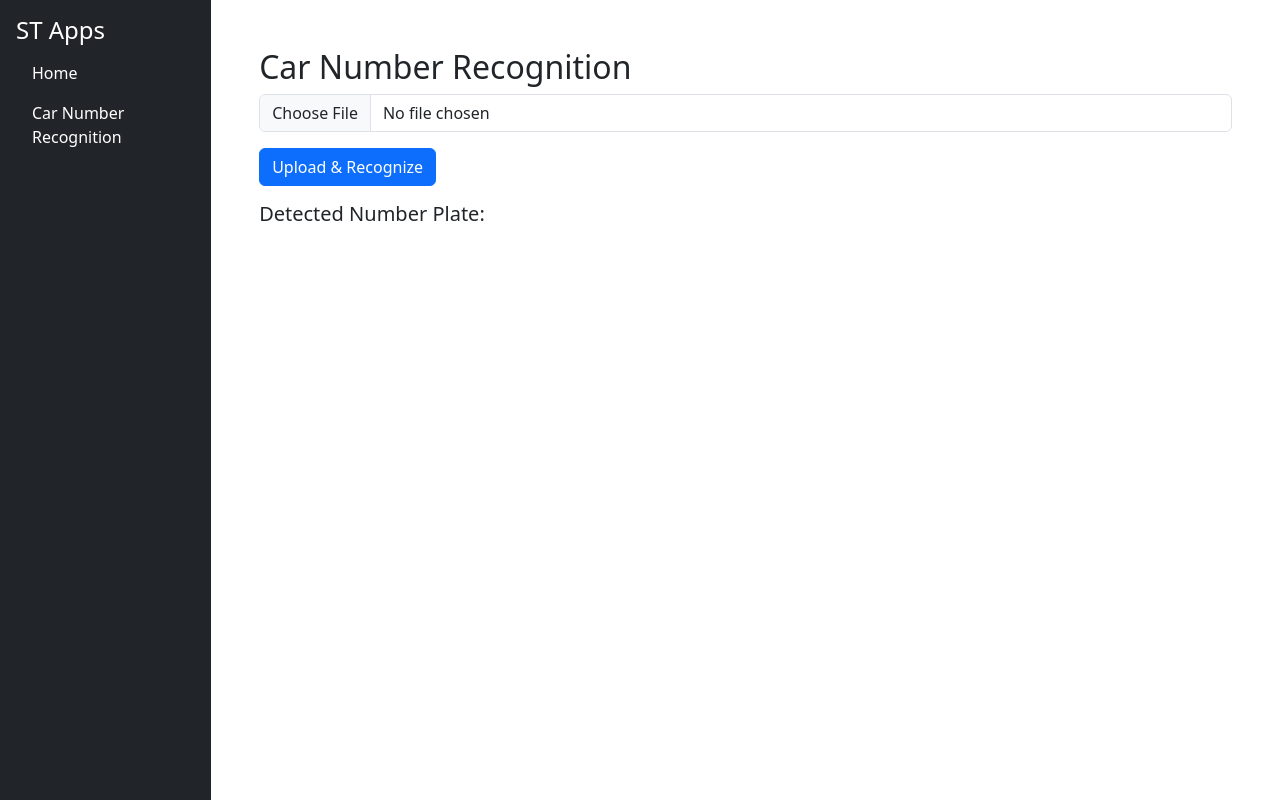
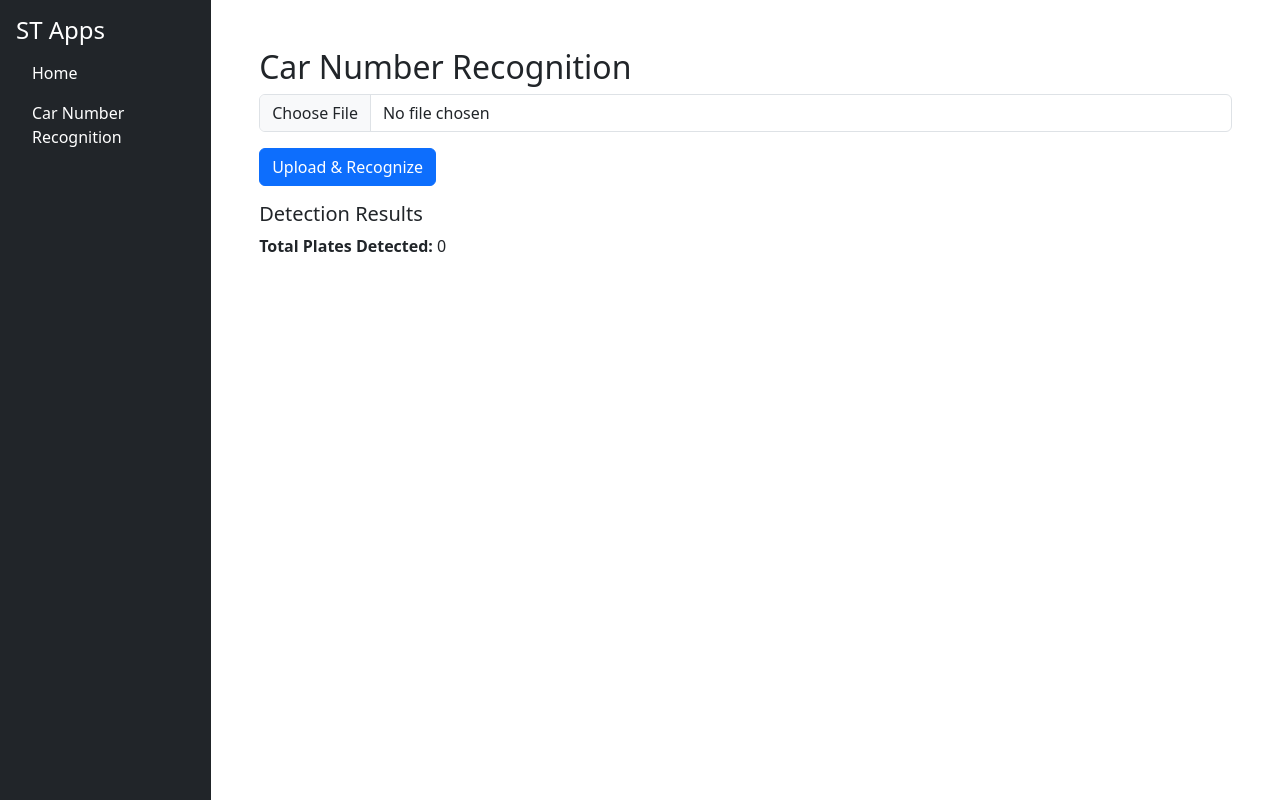
Before and after one commit to ShaswataTripathy/st-apps, a Flask app: page /car-number-recognition in a window 1280 px wide. Run offline with Flask 3, Linux system fonts and the light colour scheme; some libraries are stand-ins or nearby versions.

Commit message:
Update car_number_recognition.html

```diff
--- a/templates/car_number_recognition.html
+++ b/templates/car_number_recognition.html
@@ -5,6 +5,21 @@
     <meta name="viewport" content="width=device-width, initial-scale=1.0">
     <title>Car Number Recognition</title>
     <link rel="stylesheet" href="https://cdn.jsdelivr.net/npm/bootstrap@5.3.0/dist/css/bootstrap.min.css">
+    <style>
+        .plate-result {
+            margin-bottom: 10px;
+            padding: 10px;
+            border: 1px solid #ddd;
+            background-color: #f9f9f9;
+        }
+        .error {
+            color: red;
+            font-weight: bold;
+        }
+        #detectedPlatesContainer {
+            margin-top: 20px;
+        }
+    </style>
 </head>
 <body>
     <div class="d-flex">
@@ -25,7 +40,7 @@
         <div class="container p-5">
             <h2>Car Number Recognition</h2>
             <form id="uploadForm" enctype="multipart/form-data">
-                <input type="file" name="file" id="fileInput" class="form-control mb-3">
+                <input type="file" name="file" id="fileInput" class="form-control mb-3" accept="image/*">
                 <button type="submit" class="btn btn-primary">Upload & Recognize</button>
             </form>
 
@@ -35,10 +50,13 @@
                 <img id="uploadedImage" src="" class="img-thumbnail" style="max-width: 250px; max-height: 150px;">
             </div>
 
-            <!-- Detected Number Plate Section -->
+            <!-- Detection Results Section -->
             <div class="mt-3">
-                <h5>Detected Number Plate:</h5>
-                <p id="result" class="fw-bold text-primary"></p>
+                <h5>Detection Results</h5>
+                <div id="totalPlatesContainer" class="mb-2">
+                    <strong>Total Plates Detected:</strong> <span id="totalPlates">0</span>
+                </div>
+                <div id="detectedPlatesContainer"></div>
             </div>
         </div>
     </div>
@@ -46,11 +64,16 @@
     <script>
         document.getElementById("uploadForm").addEventListener("submit", function(event) {
             event.preventDefault();
+
+            // Reset previous results
+            document.getElementById("totalPlates").textContent = '0';
+            document.getElementById("detectedPlatesContainer").innerHTML = '';
+
             let formData = new FormData();
             let fileInput = document.getElementById("fileInput").files[0];
 
             if (!fileInput) {
-                document.getElementById("result").innerText = "Please select an image.";
+                showError("Please select an image.");
                 return;
             }
 
@@ -62,20 +85,88 @@
 
             formData.append("file", fileInput);
 
+            // Show loading indicator
+            showLoading();
+
             fetch("/uploadImageForCarNumber", {
                 method: "POST",
                 body: formData
             })
             .then(response => response.json())
             .then(data => {
+                // Hide loading indicator
+                hideLoading();
+
+                // Handle potential error
                 if (data.error) {
-                    document.getElementById("result").innerText = data.error;
+                    showError(data.error);
+                    return;
+                }
+
+                // Update total plates
+                document.getElementById("totalPlates").textContent = data.total_plates || 0;
+
+                // Display each detected plate
+                const detectedPlatesContainer = document.getElementById("detectedPlatesContainer");
+
+                if (data.plates && data.plates.length > 0) {
+                    data.plates.forEach((plateInfo, index) => {
+                        const plateElement = document.createElement('div');
+                        plateElement.classList.add('plate-result', 'alert', 'alert-info');
+
+                        plateElement.innerHTML = `
+                            <h6>Plate ${index + 1}</h6>
+                            <p><strong>Number:</strong> ${plateInfo.plate}</p>
+                            <small>
+                                <strong>Location:</strong>
+                                X: ${plateInfo.location[0]},
+                                Y: ${plateInfo.location[1]},
+                                Width: ${plateInfo.location[2]},
+                                Height: ${plateInfo.location[3]}
+                            </small>
+                        `;
+
+                        detectedPlatesContainer.appendChild(plateElement);
+                    });
                 } else {
-                    document.getElementById("result").innerText = data.plates;
+                    showError("No plates detected in the image.");
                 }
             })
-            .catch(error => console.error("Error:", error));
+            .catch(error => {
+                // Hide loading indicator
+                hideLoading();
+                console.error("Error:", error);
+                showError(`An error occurred during processing: ${error.message}`);
+            });
         });
+
+        // Helper function to show errors
+        function showError(message) {
+            const detectedPlatesContainer = document.getElementById("detectedPlatesContainer");
+            detectedPlatesContainer.innerHTML = `
+                <div class="alert alert-danger" role="alert">
+                    ${message}
+                </div>
+            `;
+        }
+
+        // Helper function to show loading
+        function showLoading() {
+            const detectedPlatesContainer = document.getElementById("detectedPlatesContainer");
+            detectedPlatesContainer.innerHTML = `
+                <div class="text-center">
+                    <div class="spinner-border text-primary" role="status">
+                        <span class="visually-hidden">Loading...</span>
+                    </div>
+                    <p>Processing image...</p>
+                </div>
+            `;
+        }
+
+        // Helper function to hide loading
+        function hideLoading() {
+            // This can be left empty or used for additional cleanup
+        }
     </script>
 </body>
 </html>
```
